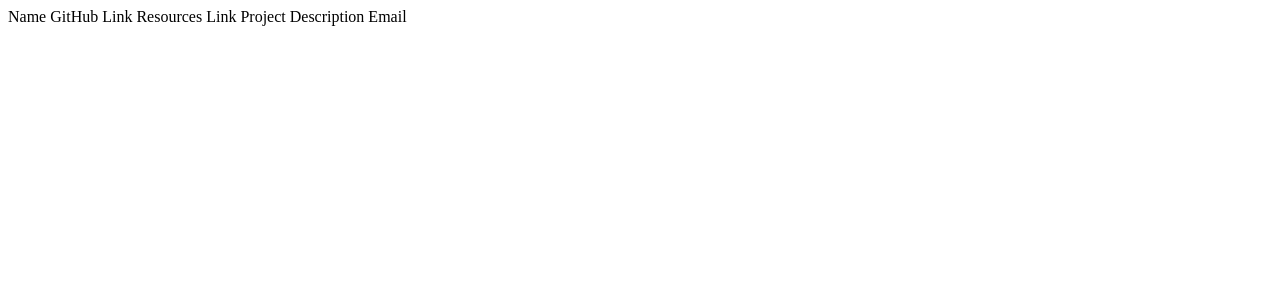
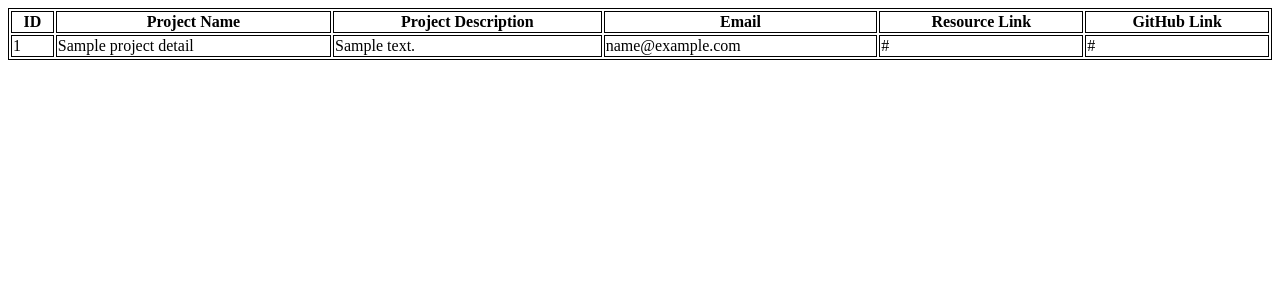
Before and after one commit to VedhaSankar/integrated-project-platform, a Flask app: page /view-all in a window 1280 px wide. Shown: the top 300 px of the page. Run offline with Flask 2, Linux system fonts and the light colour scheme; a database or web service that is not in the repository returns one stand-in record (values such as "Sample title").

Commit message:
displayed all projects in /view-all route

```diff
--- a/app.py
+++ b/app.py
@@ -5,7 +5,7 @@ from pymongo import MongoClient
 from werkzeug.utils import secure_filename
 from dotenv import load_dotenv
 import gcp_upload
-from utils import get_prev_id
+from utils import get_prev_id, display_all_projects
 
 
 load_dotenv()
@@ -94,9 +94,13 @@ def get_project_details():
 @app.route('/view-all', methods = ['GET', 'POST'])
 def view_all_projects():
 
+    list_of_projects = display_all_projects()
 
+    result = {
+        "result" : list_of_projects
+    }
 
-    return render_template('view_all.html')
+    return render_template('view_all.html', projects = result)
 
 
 @app.route('/ping')
--- a/templates/home.html
+++ b/templates/home.html
@@ -115,7 +115,7 @@
                     </p>
                     <!-- <input type="file" name="myfile" /> -->
                     <a href="{{ url_for('get_project_details') }}" class="button">Upload/Publish your project</a>
-                    <a href="viewall.html" class="button">View Projects</a>
+                    <a href="{{ url_for('view_all_projects') }}" class="button">View Projects</a>
 
                 </div>
 
--- a/templates/view_all.html
+++ b/templates/view_all.html
@@ -1,16 +1,73 @@
 <!DOCTYPE html>
 <html lang="en">
+<style>
+    table,
+    th,
+    tr,
+    td {
+        border: 1px solid black;
+    }
+</style>
 
 <head>
     <meta charset="UTF-8">
     <meta http-equiv="X-UA-Compatible" content="IE=edge">
     <meta name="viewport" content="width=device-width, initial-scale=1.0">
     <title>Integrated Project Platform</title>
+
+
 </head>
 
 <body>
 
-    Name GitHub Link Resources Link Project Description Email
+    <table style="width:100%">
+        <tr>
+            <th>
+                ID
+            </th>
+            <th>
+                Project Name
+            </th>
+            <th>
+                Project Description
+            </th>
+            <th>
+                Email
+            </th>
+            <th>
+                Resource Link
+            </th>
+            <th>
+                GitHub Link
+            </th>
+        </tr>
+
+        <tr>
+            {% for item in projects.result %}
+            <td>
+                {{item._id}}
+            </td>
+
+            <td>
+                {{item.project_name}}
+            </td>
+            <td>
+                {{item.project_description}}
+            </td>
+            <td>
+                {{item.email}}
+            </td>
+            <td>
+                {{item.resource_link}}
+            </td>
+            <td>
+                {{item.github_link}}
+            </td>
+        </tr>
+        {% endfor %}
+    </table>
+
+
 
 </body>
 
--- a/utils.py
+++ b/utils.py
@@ -31,10 +31,23 @@ def get_prev_id():
     for i in last_id:
         return i['_id']
 
+def display_all_projects():
+
+    list_of_projects = []
+
+    collection = database['project_details']
+    projects = collection.find()
+
+    for project in projects:
+        list_of_projects.append(project)
+
+    return list_of_projects
+
 
 def main():
 
-    get_prev_id()
+    # get_prev_id()
+    display_all_projects()
 
 
 if __name__ == '__main__':
```
